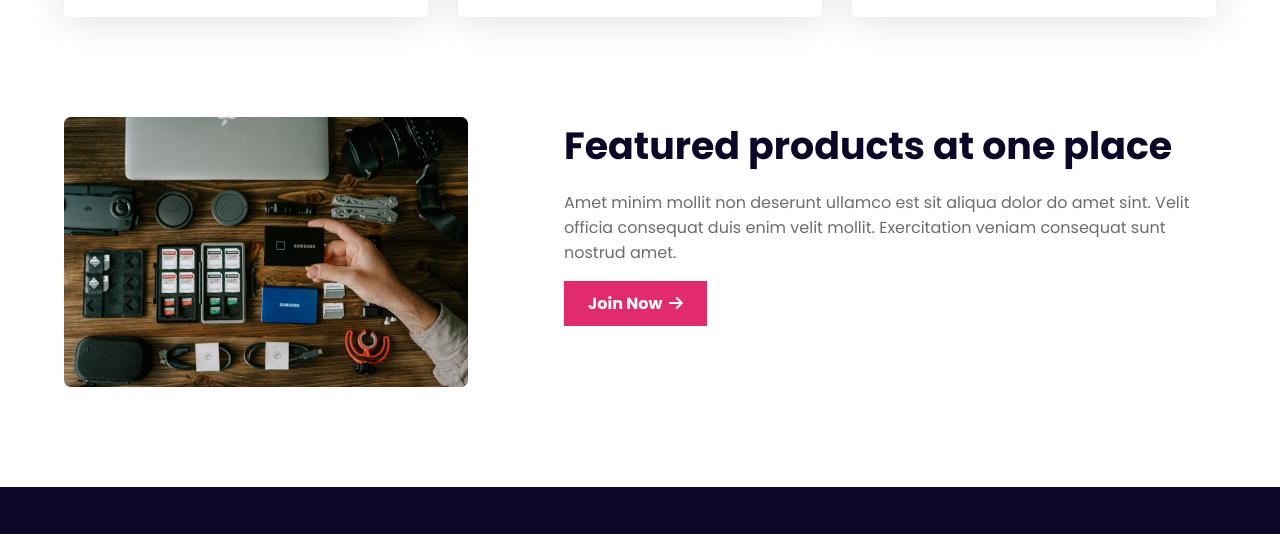
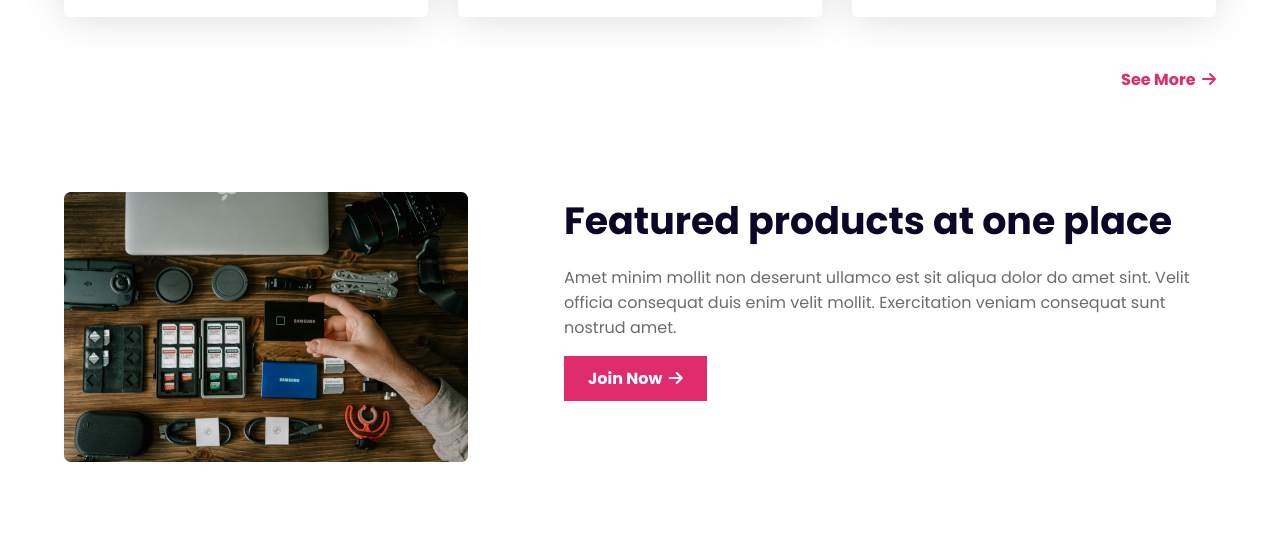
Before and after one commit to MamunKhan2002/simple-e-commerce-website, a plain HTML site: page index.html in a window 1280 px wide. Shown: the part 2040-2574 px from the top of the page. Drawn offline with Linux system fonts and the light colour scheme.

Commit message:
Responsive gallery section completed

```diff
--- a/index.html
+++ b/index.html
@@ -111,6 +111,9 @@
                     <p>Wordwide shifting available Buyers protection possible!</p>
                 </div>
             </div>
+            <div class="see-more">
+                <a href="#">See More <i class="fa-solid fa-arrow-right"></i></a>
+            </div>
         </section>
         <!----------features-products Section Start---------->
         <section class="features-products">
--- a/style/style.css
+++ b/style/style.css
@@ -180,7 +180,8 @@ nav .ul-container li a {
     justify-content: center;
     gap: 30px;
 }
-.card-container img{
+
+.card-container img {
     width: 100%;
 }
 
@@ -191,6 +192,19 @@ nav .ul-container li a {
     box-shadow: 0px 0px 40px 0px rgba(0, 0, 0, 0.15);
     cursor: pointer;
     /* height: 476px; */
+}
+
+.gallery-section .see-more {
+    text-align: right;
+    margin-top: 50px;
+}
+
+.gallery-section .see-more a {
+    color: var(--primary-color);
+    text-decoration: none;
+    font-family: Poppins;
+    font-size: 1rem;
+    font-weight: 700;
 }
 
 /*--------Footer Section Style Start--------*/
@@ -244,7 +258,8 @@ footer .social-icons .fa-brands {
     .featured-container img {
         width: 100%;
     }
-    .card-container{
+
+    .gallery-section>.card-container {
         grid-template-columns: 1fr;
     }
 }
@@ -256,7 +271,8 @@ footer .social-icons .fa-brands {
     .banner-container {
         flex-direction: column;
     }
-    .card-container{
+
+    .gallery-section>.card-container {
         grid-template-columns: repeat(2, 1fr);
     }
 }
```
